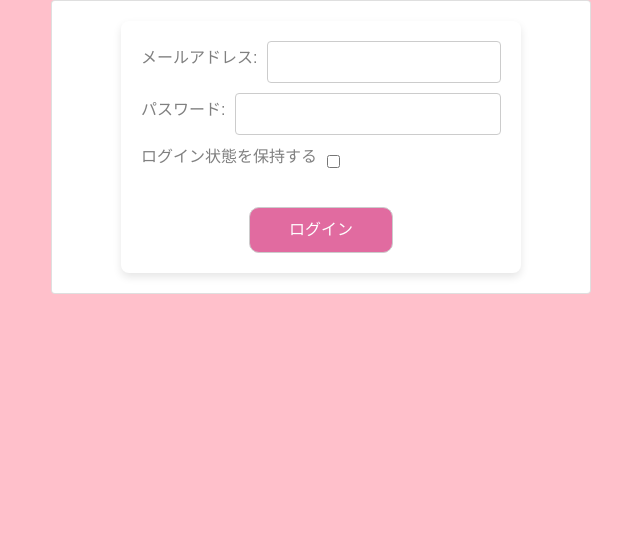
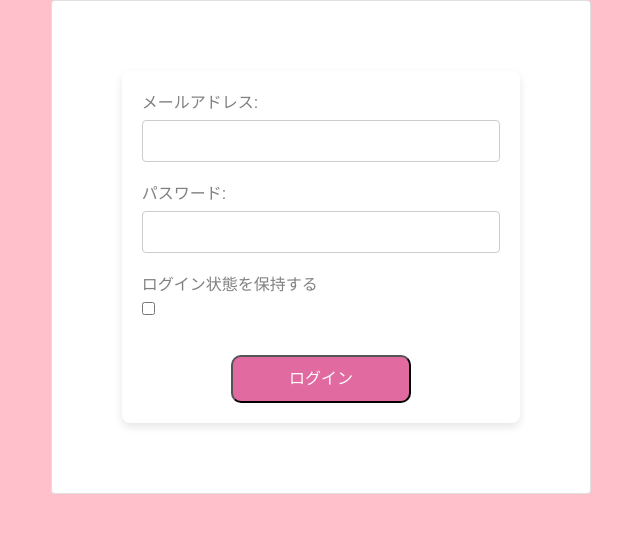
Before and after one commit to erika6593/deployRepository, a Django app: page /accounts/user_login/ in a window 1280 px wide. Shown: the part 96-629 px from the top of the page, without its empty margins (319-959 px from the left). Run offline with Django 4.2, Linux system fonts and the light colour scheme; some libraries are stand-ins or nearby versions.

Commit message:
提出後

```diff
--- a/psychology_project/accounts/forms.py
+++ b/psychology_project/accounts/forms.py
@@ -1,5 +1,7 @@
 from django import forms
 from .models import Users
+from django.contrib.auth import authenticate
+from django.utils.translation import gettext_lazy as _
 from django.contrib.auth.password_validation import validate_password
 from django.core.exceptions import ValidationError
 from django.contrib.auth.forms import AuthenticationForm
@@ -37,6 +39,7 @@ class RegistForm(forms.ModelForm):
 # class UserLoginForm(forms.Form):
 #     email = forms.EmailField(label='メールアドレス')
 #     password = forms.CharField(label='パスワード', widget=forms.PasswordInput())
+
 class UserLoginForm(AuthenticationForm):
     username = forms.EmailField(
         label='メールアドレス:',
@@ -51,3 +54,19 @@ class UserLoginForm(AuthenticationForm):
         required=False,
         widget=forms.CheckboxInput(attrs={'autocomplete': 'off'})
     )
+
+    def clean(self):
+        username = self.cleaned_data.get('username')
+        password = self.cleaned_data.get('password')
+
+        if username and password:
+            self.user_cache = authenticate(self.request, username=username, password=password)
+            if self.user_cache is None:
+                raise forms.ValidationError(
+                    _("登録されていないユーザー,またはパスワードが違います。パスワードは8文字以上です。"),
+                    code='invalid_login'
+                )
+            else:
+                self.confirm_login_allowed(self.user_cache)
+
+        return self.cleaned_data
--- a/psychology_project/static/css/custom.css
+++ b/psychology_project/static/css/custom.css
@@ -1,75 +1,75 @@
-/* 全体のフォームスタイリング */
+/* フォームコンテナのスタイリング */
 .form-container {
     text-align: center;
+    width: 80%;
+    max-width: 500px;
+    margin: 50px auto;
     padding: 20px;
-    margin-top: 50px;
     background: #fff;
     box-shadow: 0 4px 8px rgba(0,0,0,0.1);
     border-radius: 8px;
-    width: 400px; /* フォームの幅を指定 */
-    margin: auto;
 }
 
-/* フレックスボックス設定 */
+/* フォームグループ: ラベルとフィールドを縦に並べる */
 .form-group {
+    margin-bottom: 20px;
     display: flex;
-    align-items: center;  /* 中央揃え */
-    margin-bottom: 10px;  /* マージンでフィールド間隔を調整 */
+    flex-direction: column;
+    align-items: flex-start;
 }
 
-/* ラベルとフィールドの間隔、ラベルのテキスト色もグレーに */
+/* ラベルのスタイリング */
 .form-group label {
-    margin-right: 10px;  /* ラベルと入力フィールドの間に適切なスペースを設定 */
-    white-space: nowrap; /* ラベルが折り返さないように設定 */
-    color: gray; /* ラベルの色をグレーに設定 */
+    margin-bottom: 5px;
+    color: gray;
 }
 
-/* メールアドレス、パスワード、その他テキスト入力フィールドのスタイル */
-input[type="email"], input[type="password"], input[type="text"] {
-    color: gray; /* 入力テキストの色をグレーに設定 */
-    flex-grow: 1;  /* 利用可能なスペースを埋める */
+/* テキストボックス、パスワードボックス、その他入力フィールドのスタイリング */
+input[type="email"], input[type="password"], input[type="text"],
+.form-group select, .form-group textarea {
+    width: 100%;
     padding: 8px;
     border-radius: 4px;
     border: 1px solid #ccc;
-    width: 100%; /* 幅を100%に設定 */
+    color: gray;
 }
 
-/* プレースホルダーテキストの色 */
+/* プレースホルダーのスタイリング */
 input[type="email"]::placeholder, input[type="password"]::placeholder, input[type="text"]::placeholder {
-    color: lightgray; /* プレースホルダーの色をより薄いグレーに設定 */
+    color: lightgray;
 }
 
-/* サブミットボタンのスタイル */
+/* サブミットボタンのスタイリング */
 .input-submit {
-    background-color: #e16ba0; /* ボタンの背景色を白に */
-    color: white; /* ボタンのテキスト色 */
-    border: 1px solid #ccc; /* 枠線を追加 */
-    border-radius: 10px; /* 角を丸くする */
-    width: 40%; /* 幅を100%に設定 */
+    background-color: #e16ba0;
+    color: white;
+    border-radius: 10px;
+    width: 50%;
     padding: 10px;
-    margin-top: 20px; /* 上マージン */
-    cursor: pointer; /* カーソルをポインターに設定 */
+    margin-top: 20px;
+    cursor: pointer;
 }
 
 .input-submit:hover {
-    background-color: #e39aa1; /* ホバー時の背景色 */
+    background-color: #e39aa1;
 }
 
-/* エラーメッセージのスタイル */
-.error, .errorlist.nonfield li {
-    color: red; /* エラーメッセージを赤色で表示 */
+/* エラーメッセージのスタイリング */
+.error {
+    color: red;
+    margin-bottom: 5px;
+    font-size: 1em;
 }
 
-/* ナビゲーションブランドのカスタムスタイル */
+/* ナビゲーションスタイル (例示) */
 .navbar-brand-custom {
-    color: #f03b3b !important; /* 強制的なテキスト色設定（薄い赤色） */
+    color: #f03b3b !important;
 }
 
-/* ナビゲーションアイテムのリストスタイル */
 .navbar-nav {
     list-style: none;
     padding: 0;
     margin: 0 auto;
     display: flex;
-    justify-content: center; /* 中央揃え */
+    justify-content: center;
 }
--- a/psychology_project/templates/user_login.html
+++ b/psychology_project/templates/user_login.html
@@ -11,6 +11,13 @@
 <div class="form-container">
     <form method="POST" action="{% url 'accounts:user_login' %}">
         {% csrf_token %}
+        {% if form.non_field_errors %}
+            <div class="error">
+                {% for error in form.non_field_errors %}
+                    {{ error }}
+                {% endfor %}
+            </div>
+        {% endif %}
         {% for field in form %}
         <div class="form-group">
             <label for="{{ field.id_for_label }}">{{ field.label }}</label>
```
Also changed, not shown: psychology_project/db.sqlite3, 1 other file. Lines whose indentation alone changed are shown as unchanged.
